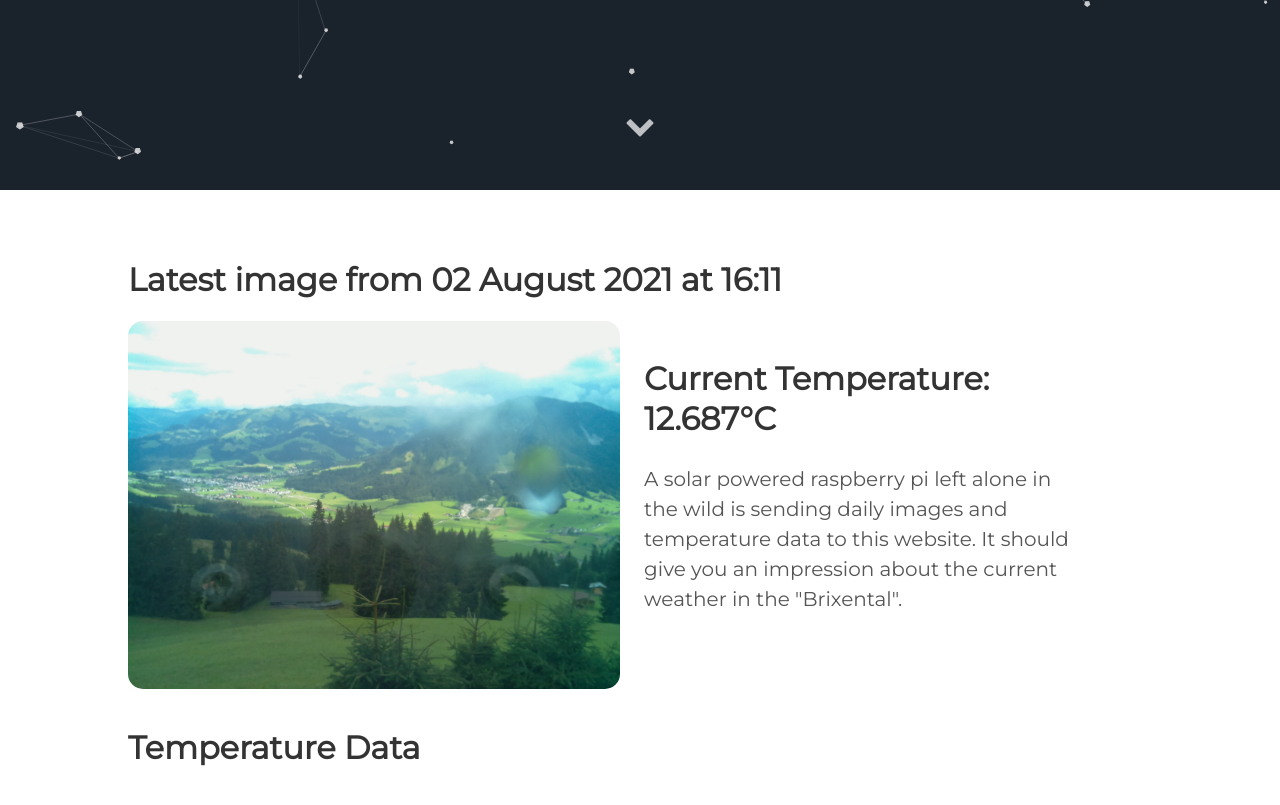
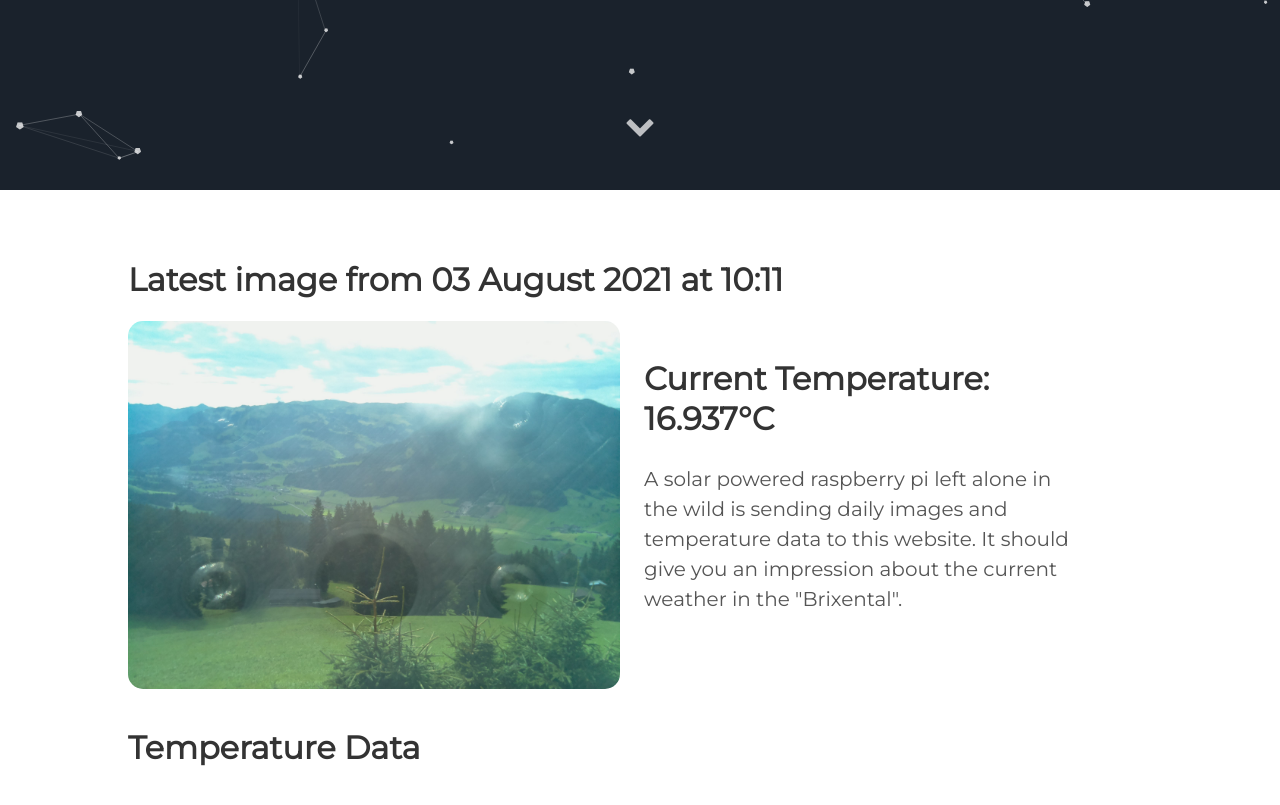
Before and after one commit to vektorious/vektorious.github.io, a Jekyll site: the page built from resources/huette.md, in a window 1280 px wide and 900 px high, scrolled down 710 px. Shown: the top 805 px of the window. Built offline with Jekyll 4.4.1, drawn with Linux system fonts in a browser that asks for light colours.

Commit message:
I'm a bot beep boop

```diff
--- a/resources/huette.md
+++ b/resources/huette.md
@@ -6,13 +6,13 @@ image: '/assets/img/'
 description: 'Live image from the Austrian alps'
 twitter_text: ' '
 ---
-## Latest image from 02 August 2021 at 16:11
+## Latest image from 03 August 2021 at 10:11
 <div class="huette">
   <div class="huette-image">
     <img src="{{ "/assets/img/huette.jpg" | prepend: site.baseurl }}">
   </div>
   <div class="huette-text">
-        <h2>Current Temperature: 12.687°C</h2>
+        <h2>Current Temperature: 16.937°C</h2>
         <p>A solar powered raspberry pi left alone in the wild is sending daily images and temperature data to this website. It should give you an impression about the current weather in the "Brixental".</p>
 
   </div>
```
Also changed, not shown: rpi-script/2021-08-03_101012.txt (renamed from rpi-script/2021-08-02_161017.txt, +5 -5 lines), rpi-script/huette.md (+2 -2 lines), assets/img/huette.jpg, assets/img/temp_plot.png, rpi-script/temp_plot.png, 1 other file.
